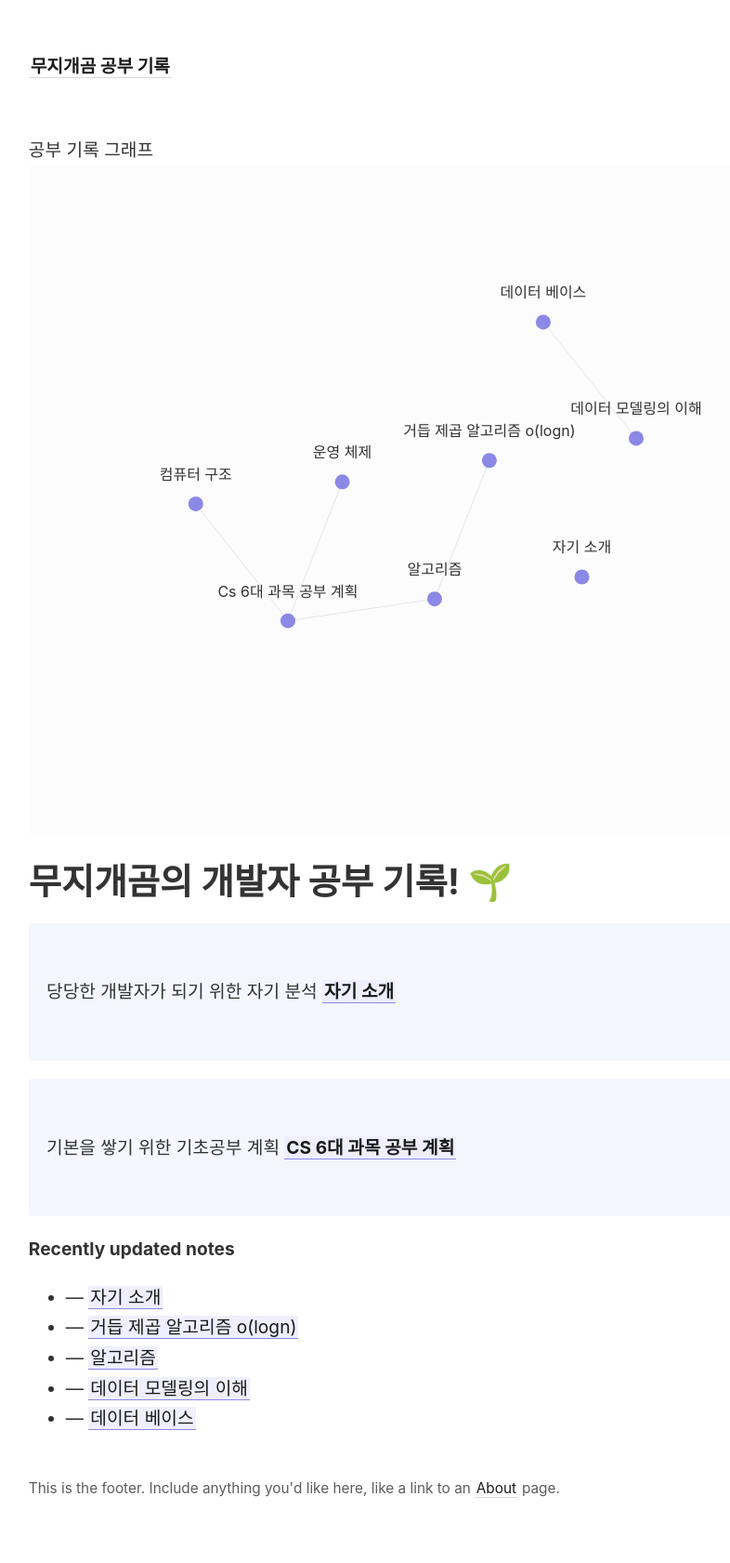
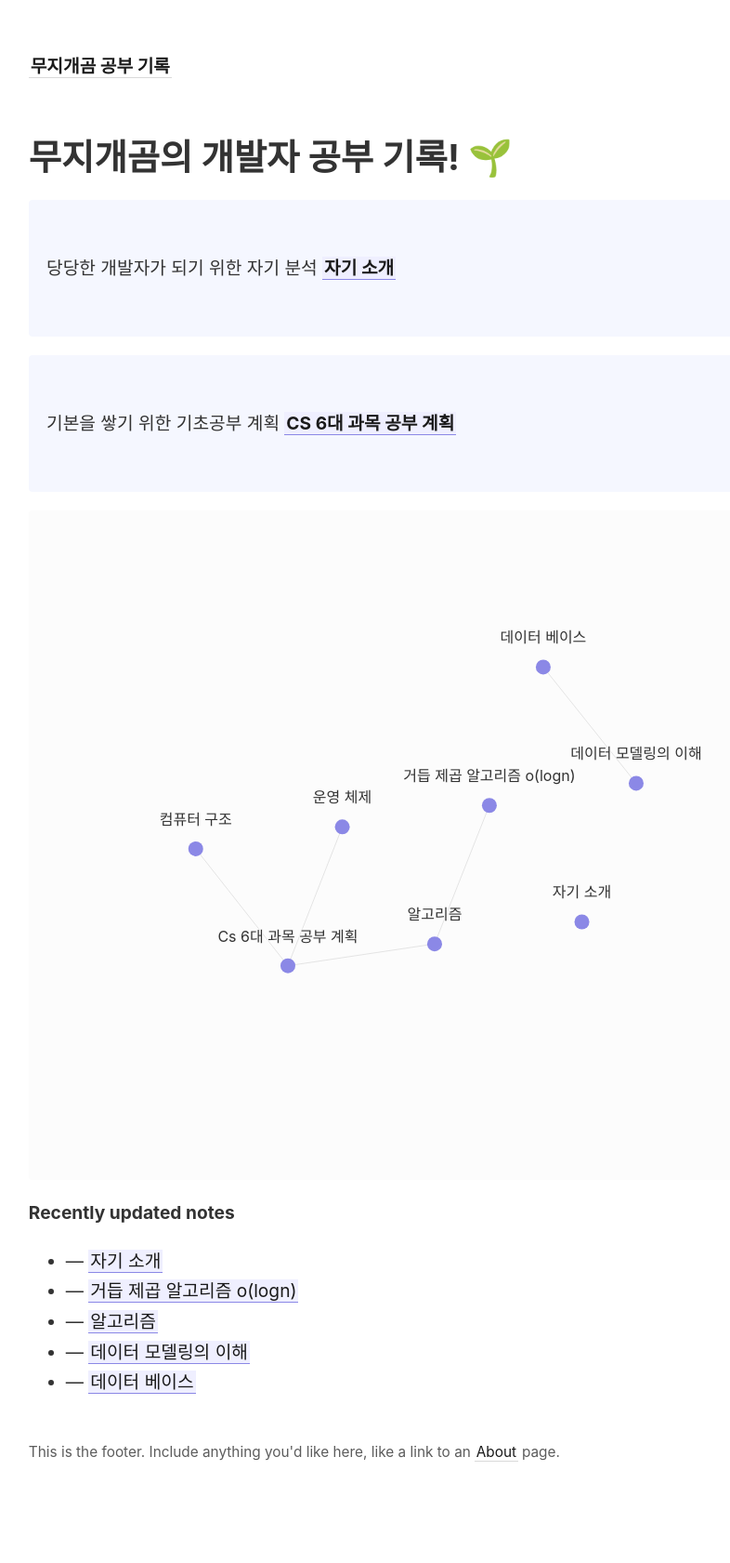
Before and after one commit to rainbow96bear/Obsidian, a Jekyll site: the page built from _pages/index.md, in a window 1280 px wide. Shown: the whole page at 93% size, without its empty margins (46-832 px from the left). Built offline with Jekyll 4.4.1, drawn with Linux system fonts in a browser that asks for light colours; after the commit the page ends 1642 px from its top, so only the background shows below that.

Commit message:
그래프 위치 변경

```diff
--- a/_layouts/default.html
+++ b/_layouts/default.html
@@ -4,8 +4,6 @@
   <body>
     <nav>{% include nav.html %}</nav>
     <div class="wrapper">
-      <div>공부 기록 그래프</div>
-      <div>{% include notes_graph.html %}</div>
       <main>{{ content }}</main>
       <footer>{% include footer.html %}</footer>
     </div>
--- a/_pages/index.md
+++ b/_pages/index.md
@@ -16,6 +16,9 @@ permalink: /
   기본을 쌓기 위한 기초공부 계획
   <span style="font-weight: bold">[[CS 6대 과목 공부 계획]]</span>
 </p>
+<div>
+  <div>{% include notes_graph.html %}</div>
+</div>
 
 <strong>Recently updated notes</strong>
 
```
